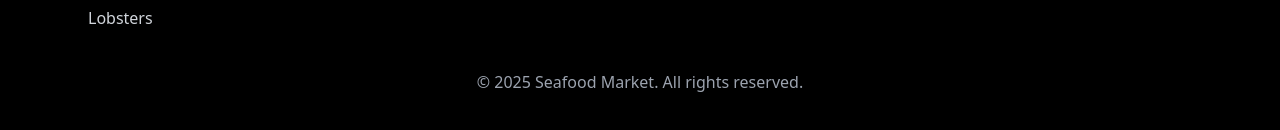
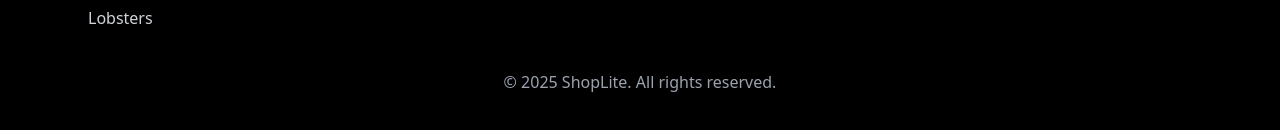
Before and after one commit to sanudageenaka/seafood-ecommerce-app, a React (Vite) app in the folder frontend/: page / in a window 1280 px wide. Shown: the part 2059-2189 px from the top of the page. Built offline with nearby package versions, Linux system fonts and the light colour scheme; no server answers.

Commit message:
#54
Footer Correction of Home Page

```diff
--- a/frontend/src/pages/Home.jsx
+++ b/frontend/src/pages/Home.jsx
@@ -300,7 +300,7 @@ useEffect(() => {
         </div>
 
         <div className="text-center text-gray-400 mt-10">
-          © {new Date().getFullYear()} Seafood Market. All rights reserved.
+          © {new Date().getFullYear()} ShopLite. All rights reserved.
         </div>
       </footer>
     </div>
```
